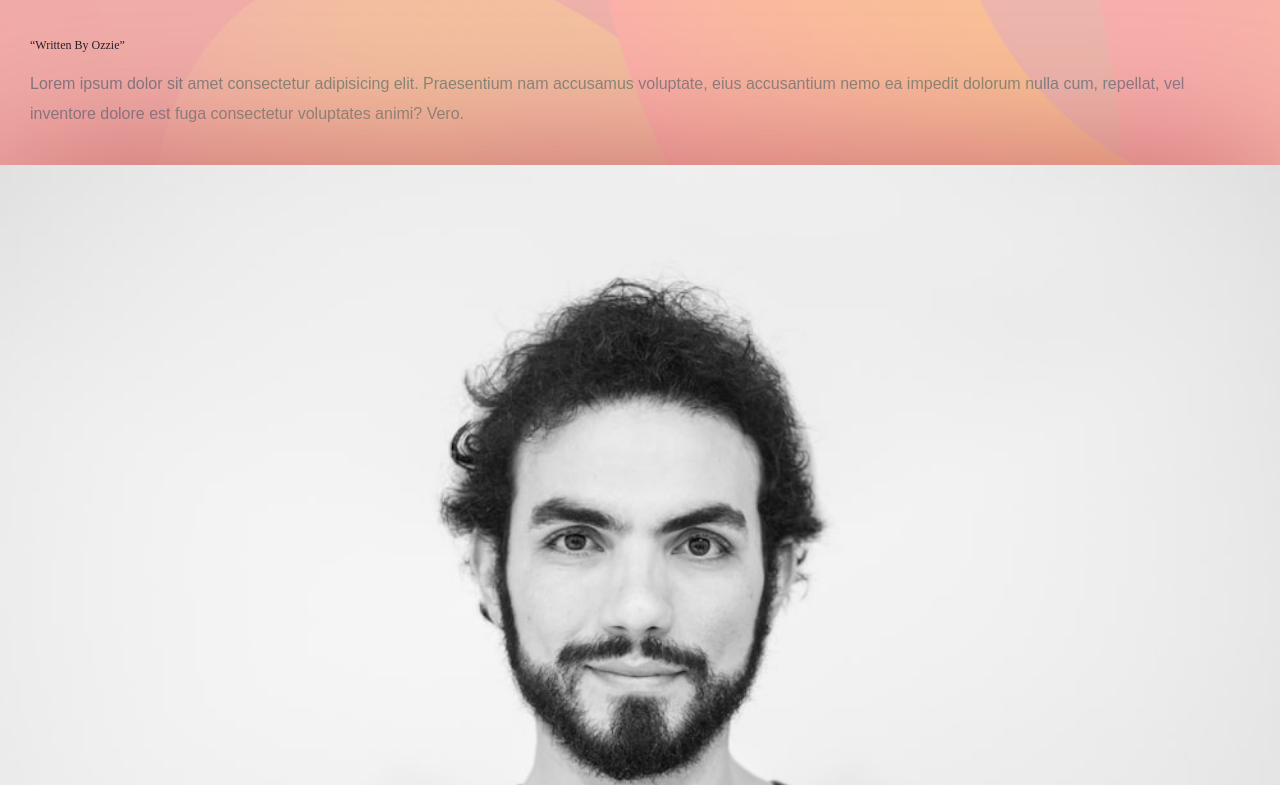
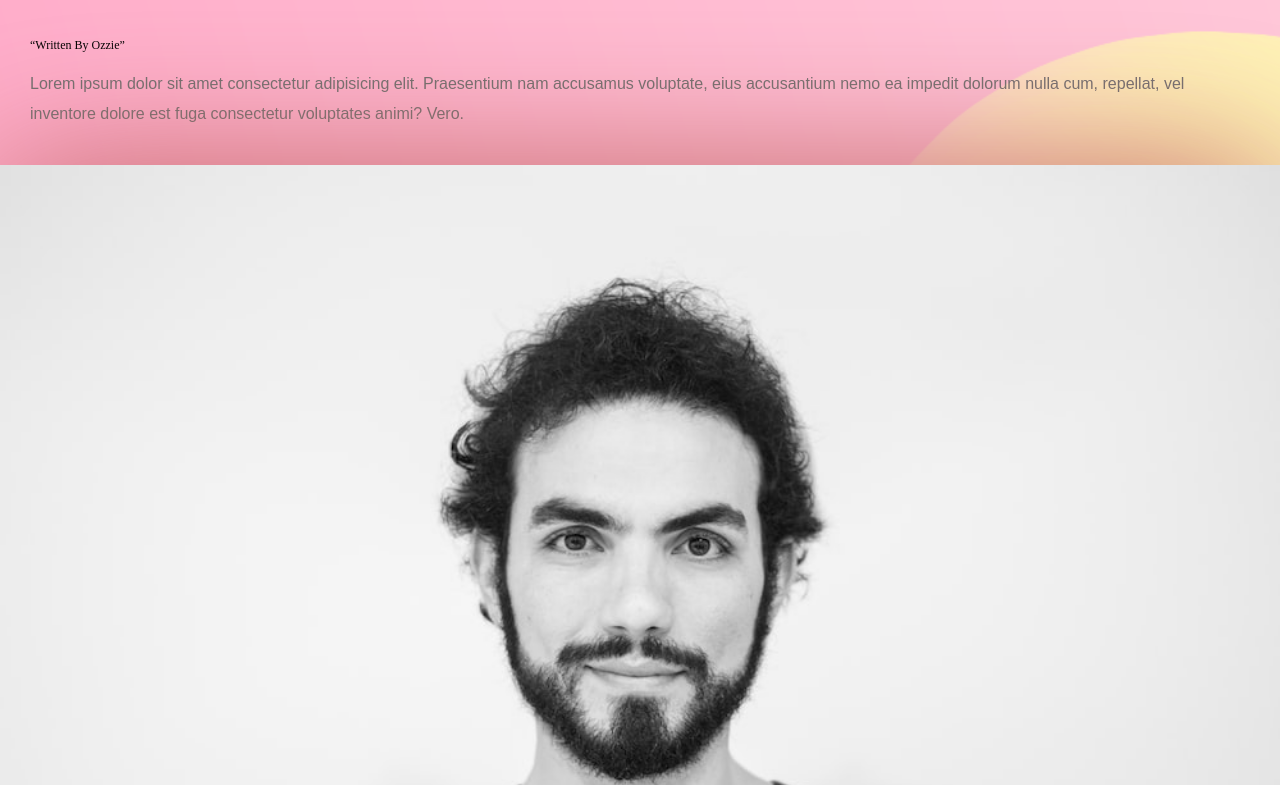
Before and after one commit to Swixh/mobileFirst, a plain HTML site: page index.html in a window 1280 px wide. Shown: the part 222-1007 px from the top of the page. Drawn offline with Linux system fonts and the light colour scheme.

Commit message:
fixed issue with bg

```diff
--- a/index.html
+++ b/index.html
@@ -8,7 +8,6 @@
     <title>Document</title>
   </head>
   <body>
-    <img class="sazz" src="./pictures/gradient-7258997.png" alt="" />
     <div class="HamMenu">
       <svg fill="white" viewBox="0 0 100 80" width="30" height="30">
         <rect width="100" height="20"></rect>
--- a/style.css
+++ b/style.css
@@ -10,6 +10,10 @@ html {
 body {
   margin: 0;
   background-color: var(--bg-color);
+  background-image: url("./pictures/gradient-7258997.png ");
+  background-repeat: repeat-y;
+  background-size: 250% 200vh;
+  background-blend-mode: overlay;
 }
 
 a {
@@ -42,7 +46,7 @@ header ul {
 
 .wrapper {
   margin: 0 auto;
-  background-color: #ffb4a2;
+  /* background-color: #ffb4a2; */
 }
 
 .wrapper article h2 {
```
